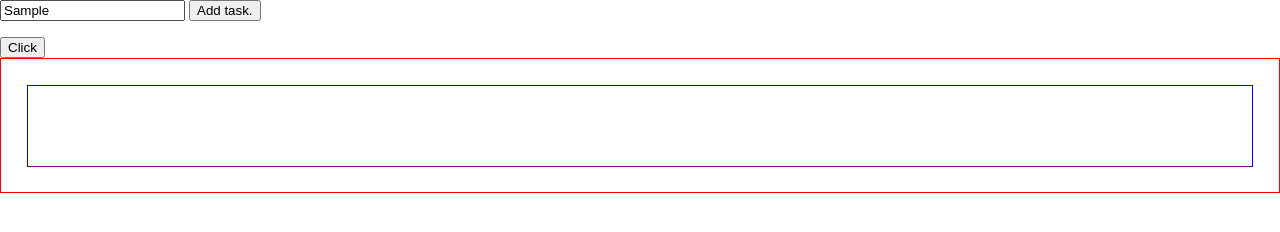
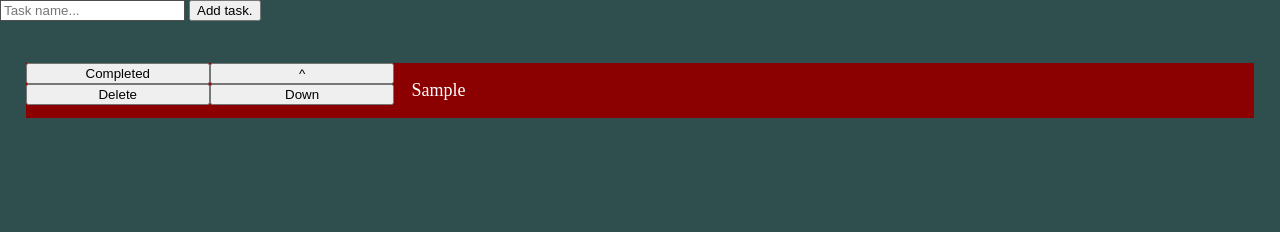
Before and after one commit to Unreal5trength/task-list, a plain HTML site: page index.html in a window 1280 px wide. Both pictures are taken after typing "Sample" into the empty fields and a click on the button "Add task.". Drawn offline with Linux system fonts and the light colour scheme.

Commit message:
temp split, prob won't use

```diff
--- a/index.html
+++ b/index.html
@@ -11,7 +11,6 @@
         <input type="text" id="taskInput" placeholder="Task name...">
         <button id="addTask" type="button">Add task.</button>
     </form>
-    <button id='test'>Click</button>
     <div id="taskList"></div>
     <script src="index.js"></script>
 </body>
--- a/index.js
+++ b/index.js
@@ -9,12 +9,48 @@ function createTask() {
     let task = document.createElement('div');
     task.className = 'tasks';
     taskList.appendChild(task);
+
+    let taskButtons = document.createElement('div');
+    taskButtons.className = 'buttons';
+    task.appendChild(taskButtons);
+
+    let taskInformation = document.createElement('div');
+    taskInformation.className = 'information';
+    task.appendChild(taskInformation);
+
+    let taskValue = document.createElement('p');
+    taskValue.innerHTML = taskInput.value;
+    taskInput.value = '';
+    taskInformation.appendChild(taskValue);
+
+    createButtons(taskButtons);
+}
+
+function createButtons(parent) {
+    let completeBtn = document.createElement('button');
+    completeBtn.className = 'complete';
+    completeBtn.innerHTML = 'Completed';
+    parent.appendChild(completeBtn);
+    completeBtn.addEventListener('click', () => {
+
+    });
+
+    let upBtn = document.createElement('button');
+    upBtn.className = 'up';
+    upBtn.innerHTML = '^';
+    parent.appendChild(upBtn);
+
+    let deleteBtn = document.createElement('button');
+    deleteBtn.className = 'delete';
+    deleteBtn.innerHTML = 'Delete';
+    parent.appendChild(deleteBtn);
+
+    let downBtn = document.createElement('button');
+    downBtn.className = 'down';
+    downBtn.innerHTML = 'Down';
+    parent.appendChild(downBtn);
 }
 
 addTask.addEventListener('click', () => {
     createTask();
 });
-
-test.addEventListener('click', function() {
-
-});
--- a/styles.css
+++ b/styles.css
@@ -1,19 +1,78 @@
 body {
     margin: 0;
     padding: 0;
+    background-color: darkslategrey;
 }
 
 #taskList {
     width: auto;
     height: auto;
     padding: 2% 2%;
-    border: 1px solid red;
+    /* border: 1px solid red; */
 }
 
 div.tasks {
     width: auto;
-    height: 10%;
-    margin: 0;
-    border: 1px solid blue;
-    border-bottom: 1px solid purple;
+    overflow: auto;
+    margin: 0 0 5px 0;
+    background-color: darkred;
+    /* border: 1px solid black; */
+    /* border-bottom: 1px solid purple; */
 }
+
+div.tasks > div.buttons {
+    height: fit-content;
+    width: 30%;
+    /* background-color: green; */
+    color: white;
+    float: left;
+}
+
+div.tasks > div.information {
+    height: fit-content;
+    width: 70%;
+    /* background-color: brown; */
+    color: white;
+    float: left;
+    overflow-y: auto;
+    overflow-x: hidden;
+}
+
+div.tasks > div.information > p {
+    padding: 2%;
+    margin: 0px;
+    font-size: 18px;
+    text-align: left;
+}
+
+div.tasks > div.information::after {
+    clear: both;
+}
+
+div.tasks > div.buttons > button.complete {
+    float: left;
+    width: 50%;
+}
+
+div.tasks > div.buttons > button.delete {
+    float: left;
+    width: 50%;
+}
+
+div.tasks > div.buttons > button.up {
+    float: left;
+    width: 50%;
+}
+
+div.tasks > div.buttons > button.up::after {
+    clear: both;
+}
+
+div.tasks > div.buttons > button.down {
+    float: left;
+    width: 50%;
+}
+
+div.tasks > div.buttons > button.down::after {
+    clear: both;
+}
```
